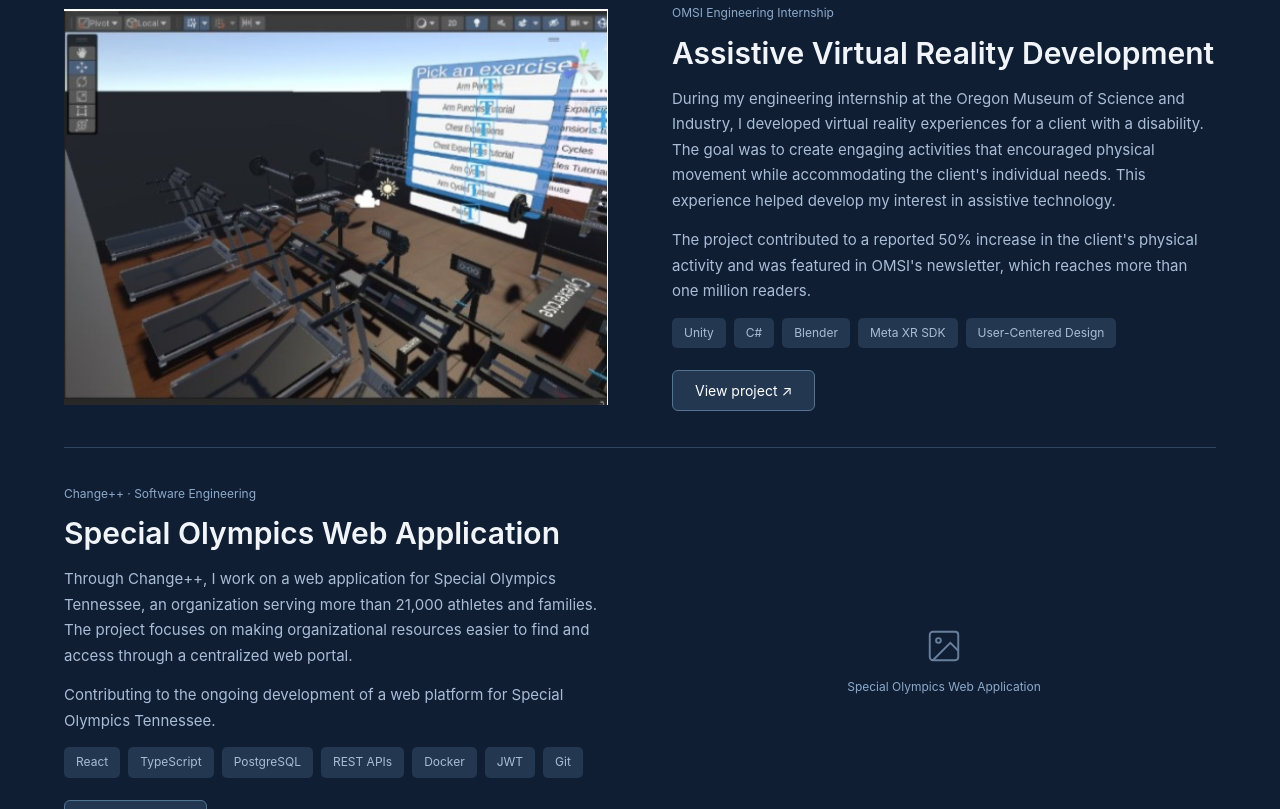
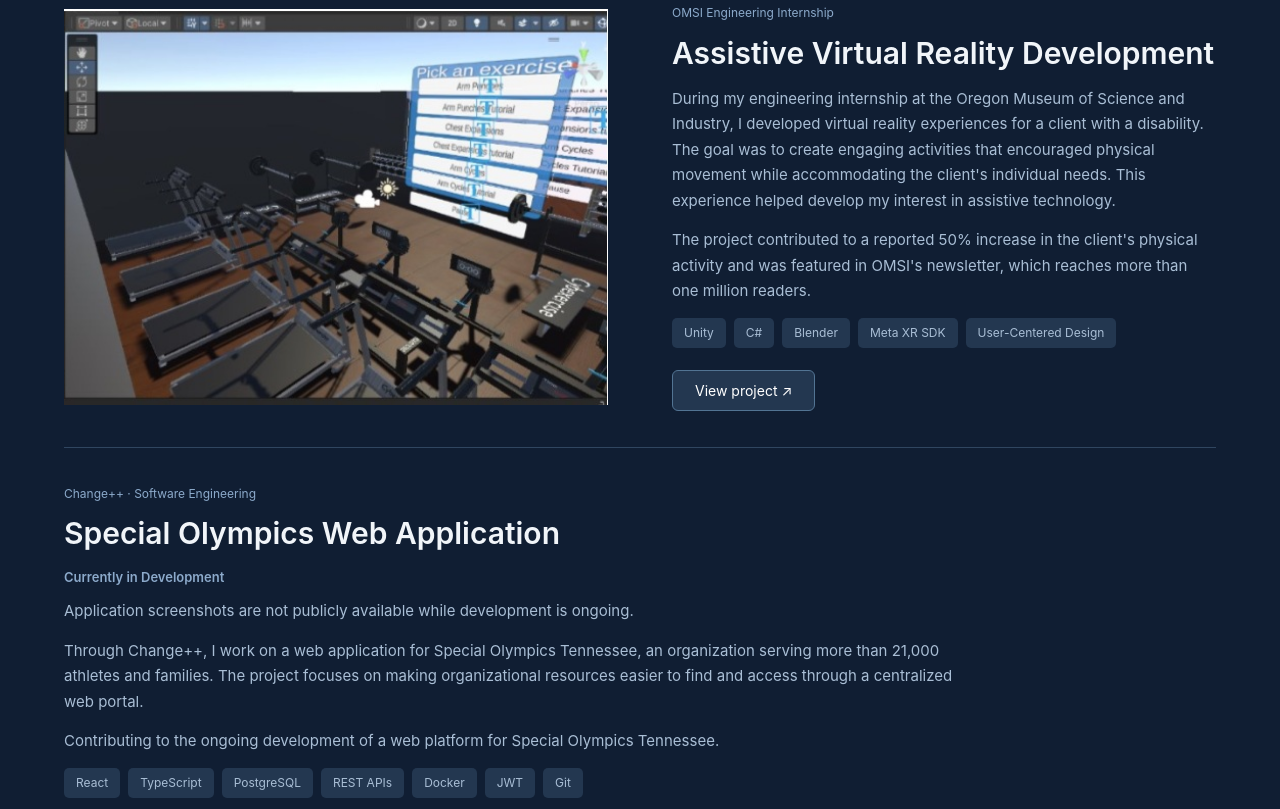
Before and after one commit to ashley-tran20/Engineering-Portfolio, a plain HTML site: page index.html in a window 1280 px wide. Shown: the part 4010-4819 px from the top of the page. Drawn offline with Linux system fonts and the light colour scheme.

Commit message:
Fixed Layout index.html

```diff
--- a/index.html
+++ b/index.html
@@ -832,6 +832,25 @@ nav { min-height: 66px; }
 .placeholder {
     background: transparent;
 }
+/* Text-only project layout */
+.project-card.text-only {
+    grid-template-columns: 1fr;
+}
+
+.project-card.text-only .project-image {
+    display: none;
+}
+
+.project-card.text-only .project-info {
+    max-width: 900px;
+}
+
+.project-status {
+    color: var(--accent);
+    font-size: 13px;
+    font-weight: 600;
+    margin-bottom: 10px;
+}
 </style>
 </head>
 
@@ -872,7 +891,7 @@ nav { min-height: 66px; }
     <div class="section-heading">
         <h2>Selected Projects</h2>
         <span id="project-count" class="project-count">
-            11 projects
+            10 projects
         </span>
     </div>
 
@@ -1460,13 +1479,15 @@ const projects = [
     subtitle: "Digital Systems · FPGA Development",
 
     images: [
-    "images/fpga-1.jpg?v=3",
-    "images/fpga-2.jpg?v=3",
-    "images/fpga-3.jpg?v=3"
+    "images/fpga-1.jpg?v=4",
+    "images/fpga-2.jpg?v=4",
+    "images/fpga-3.jpg?v=4"
 ],
 
     captions: [
-        "Hardware Design, Register/counter logic and Simulations/testbenches"
+        "Hardware design",
+        "Register and counter logic",
+        "Simulations and testbenches"
     ],
 
     tools: [
@@ -1555,17 +1576,8 @@ const projects = [
     categories: ["Software"],
     subtitle: "Change++ · Software Engineering",
 
-    images: [
-        "images/change-1.jpg",
-        "images/change-2.jpg",
-        "images/change-3.jpg"
-    ],
-
-    captions: [
-        "Web application interface",
-        "Resource portal",
-        "Application architecture"
-    ],
+    images: [],
+    captions: [],
 
     tools: [
         "React", "TypeScript", "PostgreSQL",
@@ -1603,7 +1615,7 @@ const projects = [
 
 ];
 
-const projectOrder = ["syringe-pump", "adaptive-vehicle", "microfluidics", "fpga", "embedded-systems", "robotics-research", "riscv", "omsi", "change", "pinny", "career-agent"];
+const projectOrder = ["syringe-pump", "adaptive-vehicle", "microfluidics", "fpga", "embedded-systems", "robotics-research", "omsi", "change", "pinny", "career-agent"];
 projects.sort((a, b) => projectOrder.indexOf(a.id) - projectOrder.indexOf(b.id));
 
 // Image Placeholders
@@ -1730,7 +1742,9 @@ function renderProjects(filter = "All") {
 
         const card = document.createElement("article");
 
-        card.className = "project-card";
+        card.className = project.id === "change"
+    ? "project-card text-only"
+    : "project-card";
 
 
 
@@ -1747,6 +1761,16 @@ function renderProjects(filter = "All") {
 
                 <div class="project-category">${project.subtitle}</div>
                 <h3>${project.title}</h3>
+
+${project.id === "change" ? `
+    <div class="project-status">
+        Currently in Development
+    </div>
+    <p>
+        Application screenshots are not publicly
+        available while development is ongoing.
+    </p>
+` : ""}
                 <p>${project.overview}</p>
                 <p>${project.results}</p>
                 <div class="tags">${project.tools.map(tool => `<span class="tag">${tool}</span>`).join("")}</div>
@@ -1759,10 +1783,9 @@ function renderProjects(filter = "All") {
             </div>
         `;
 
-        displayCover(
-            card.querySelector(".card-image"),
-            project
-        );
+        if (project.id !== "change") {
+            displayCover(card.querySelector(".card-image"), project);
+        }
 
         card.querySelector(".view-project").addEventListener("click", function () {
             openProject(project);
```
